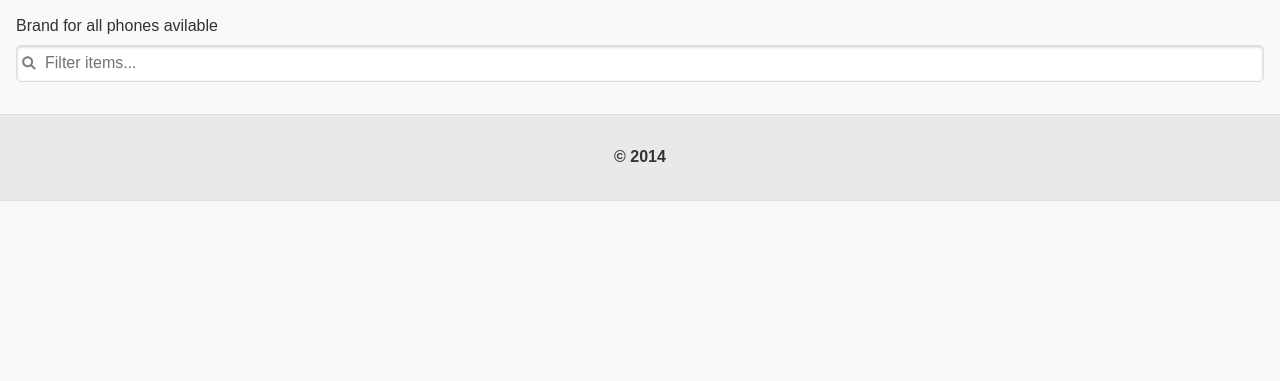
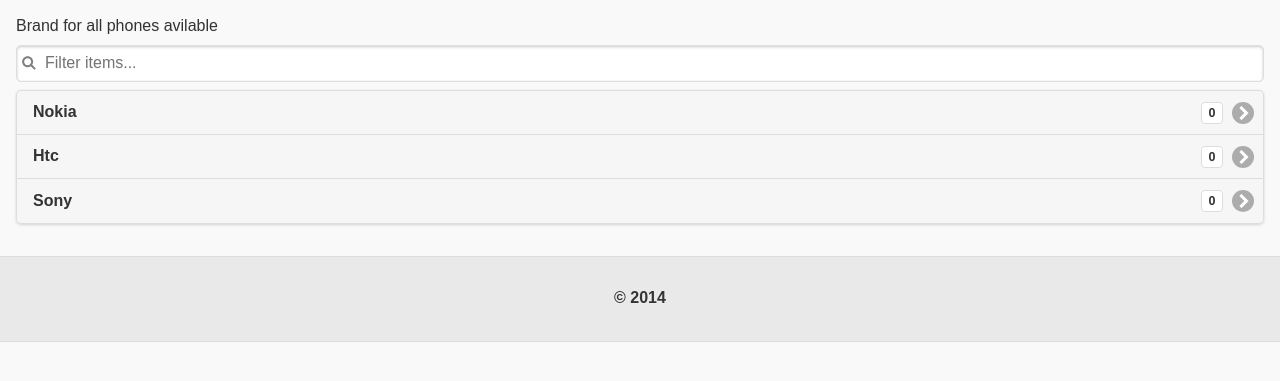
Before and after one commit to chingalo/mobile-phone-dealer, a Django app: page / in a window 1280 px wide, after a click on "Our products". Shown: the part 45-426 px from the top of the page. Run offline with Django 3.2, Linux system fonts and the light colour scheme; data that the repository does not hold is empty; parts of the project's set-up code (start-up, migrations or seed data) failed here and were passed over.

Commit message:
more cstomization of products viewing

```diff
--- a/phones/views.py
+++ b/phones/views.py
@@ -17,7 +17,22 @@
 
 def home(request):
 	allPhones = Phone.objects.all()
+	allImages = Phone_gallery.objects.all()
 
+	allNokia = []
+	allHtc = []
+	allSony = []
+	for phone in allPhones:
+		if phone.brand_of_Phone == 'nokia':
+			allNokia.append(phone)
+		elif phone.brand_of_Phone == 'htc':
+			allHtc.append(phone)
+		elif phone.brand_of_Phone == 'sony':
+			allSony.append(phone)
 
-	context = {'allPhones':allPhones,}
+	nokia = len(allNokia)
+	htc = len(allHtc)
+	sony = len(allSony)
+
+	context = {'allPhones':allPhones,'allSony':allSony,'allNokia':allNokia,'allHtc':allHtc,'allImages':allImages,'nokia':nokia,'htc':htc,'sony':sony }
 	return render(request,'index.html',context)
--- a/templates/index.html
+++ b/templates/index.html
@@ -37,11 +37,9 @@
 	<div data-role = "main" class = "ui-content">
 		Brand for all phones avilable
 		<ul data-role = "listview" data-inset = "true" data-filter = "true">
-
-			{% for phone in allPhones %}
-			<li><a href = "#phone{{phone.id}}">{{phone.brand_of_Phone}}</a></li>
-			{% endfor %}
-
+			<li><a href = "#nokia">Nokia<span class = "ui-li-count">{{nokia}}</span></a></li>
+			<li><a href = "#htc">Htc<span class = "ui-li-count">{{htc}}</span></a></li>
+			<li><a href = "#sony">Sony<span class = "ui-li-count">{{sony}}</span></a></li>
 		</ul>
 
 	</div>
@@ -50,6 +48,72 @@
 		<h4>&copy; {% now " Y" %}</h4><br>
 	</div>
 </div>
+
+
+
+<!-- product in  given brand ----
+			{% for phone in allPhones %}
+			<li><a href = "#phone{{phone.id}}">{{phone.brand_of_Phone}}</a></li>
+			{% endfor %}--->
+
+<!-- for nokia -->
+<div data-role = "page" id = "nokia">
+	<div data-role = "header">
+
+	</div>
+	<div data-role = "main" class = "ui-content">
+		<a href = "#ourproducts" class="ui-btn  ui-corner-all ui-shadow ui-icon-back ui-btn-icon-left">Back to brands</a>
+		<div data-role = "listview" data-inset = "true" data-filter = "true">
+			{% for phone in allNokia%}
+			<li><a href = "#phone{{phone.id}}">{{phone.brand_of_Phone}} {{phone.model_of_Phone}} </a></li>
+			{% endfor %}
+		</div>
+	</div>
+	<div data-role = "footer">
+
+	</div>
+</div>
+
+
+<!-- for htc-->
+<div data-role = "page" id = "htc">
+	<div data-role = "header">
+
+	</div>
+	<div data-role = "main" class = "ui-content">
+		<a href = "#ourproducts" class="ui-btn  ui-corner-all ui-shadow ui-icon-back ui-btn-icon-left">Back to brands</a>
+		<div data-role = "listview" data-inset = "true" data-filter = "true">
+			{% for phone in allHtc %}
+			<li><a href = "#phone{{phone.id}}">{{phone.brand_of_Phone}} {{phone.model_of_Phone}} </a></li>
+			{% endfor %}
+		</div>
+	</div>
+	<div data-role = "footer">
+
+	</div>
+</div>
+
+
+
+
+<!--- for sony --->
+<div data-role = "page" id = "sony">
+	<div data-role = "header">
+
+	</div>
+	<div data-role = "main" class = "ui-content">
+		<a href = "#ourproducts" class="ui-btn  ui-corner-all ui-shadow ui-icon-back ui-btn-icon-left">Back to brands</a>
+		<div data-role = "listview" data-inset = "true" data-filter = "true">
+			{% for phone in allSony%}
+			<li><a href = "#phone{{phone.id}}">{{phone.brand_of_Phone}} {{phone.model_of_Phone}} </a></li>
+			{% endfor %}
+		</div>
+	</div>
+	<div data-role = "footer">
+
+	</div>
+</div>
+
 
 
 
@@ -63,7 +127,7 @@
 	</div>
 
 	<div data-role = "main" class = "ui-content">
-		<a href = "#ourproducts" class="ui-btn  ui-corner-all ui-shadow ui-icon-back ui-btn-icon-left">Back to brands</a>
+		<a href = "#{{phone.brand_of_Phone}}" class="ui-btn  ui-corner-all ui-shadow ui-icon-back ui-btn-icon-left">Back to {{phone.brand_of_Phone}}</a>
 		<div class = "ui-corner-all ui-shadow" style = "padding-left:2%;">
 			<p>  {{phone}}</p>
 
```
